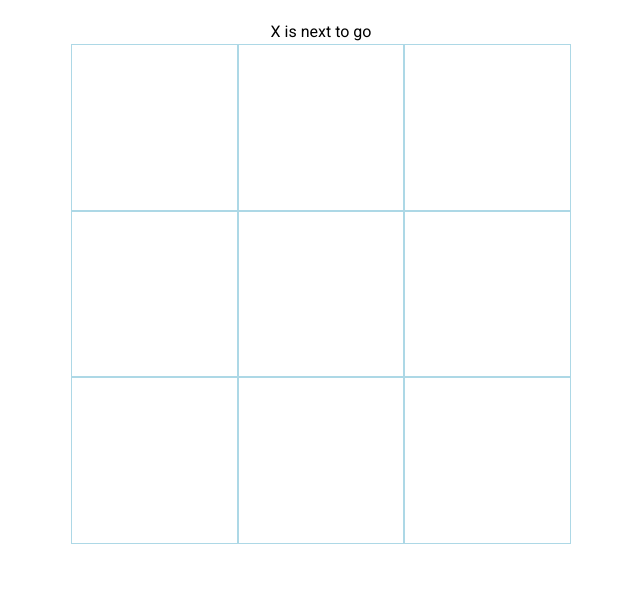
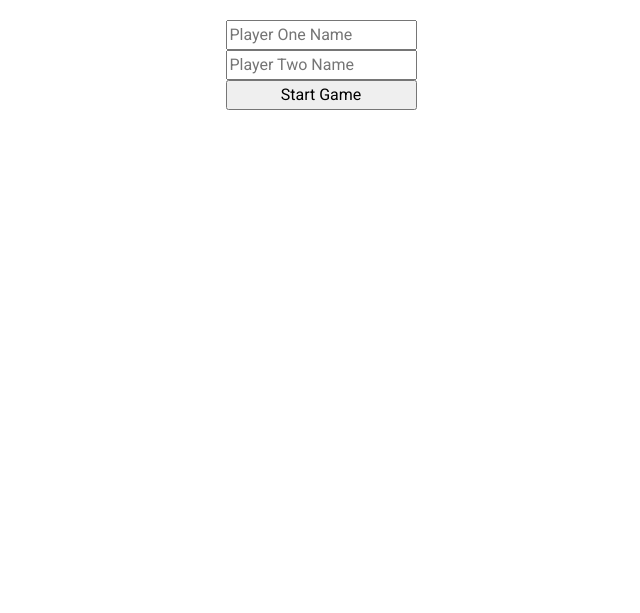
Before and after one commit to DarthWHO/odin-tic-tac-toe, a plain HTML site: page index.html in a window 1280 px wide. Shown: the whole page, without its empty margins (319-959 px from the left). Drawn offline with Linux system fonts and the light colour scheme.

Commit message:
added button to start and inputs for names - need to grab names and use

```diff
--- a/index.html
+++ b/index.html
@@ -16,9 +16,23 @@
   </head>
   <body>
     <div class="container">
-      <div class="game-info">Human player is next</div>
-      <div class="board">
+      <div class="game-info">
+        <input
+          type="text"
+          name="playerOne"
+          id="playerOne"
+          placeholder="Player One Name"
+        />
+        <input
+          type="text"
+          name="playerTwo"
+          id="playerTwo"
+          placeholder="Player Two Name"
+        />
+        <button id="startBtn">Start Game</button>
+        <div class="info"></div>
       </div>
+      <div class="board"></div>
     </div>
 
     <script src="./scripts/script.js" async defer></script>
--- a/scripts/script.js
+++ b/scripts/script.js
@@ -1,17 +1,20 @@
 const board = document.querySelector(".board");
-const gameInfoDisplay = document.querySelector(".game-info");
+const gameInfoDisplay = document.querySelector(".info");
+const startButton = document.getElementById("startBtn");
 const gridArray = ["", "", "", "", "", "", "", "", ""];
 
+startButton.addEventListener("click", handleClickStart);
+
 function Game() {
-  const computerPlayer = "O";
-  const humanPlayer = "X";
-  const randomPlayer = Math.random() < 0.5 ? humanPlayer : computerPlayer;
+  const playerOne = "O";
+  const playerTwo = "X";
+  const randomPlayer = Math.random() < 0.5 ? playerOne : playerTwo;
   let currentPlayer = randomPlayer;
   let isGameOver = false;
   let winner = null;
   const setPlayer = function togglePlayer() {
     currentPlayer =
-      currentPlayer === humanPlayer ? computerPlayer : humanPlayer;
+      currentPlayer === playerOne ? playerTwo : playerOne;
     gameInfoDisplay.textContent = `${currentPlayer} is next to go`;
   };
   const getCurrentPlayer = function getCurrentPlayer() {
@@ -92,4 +95,7 @@ function checkWinner() {
   }
 }
 
-resetGame();
+function handleClickStart() {
+
+  resetGame();
+}
--- a/styles/styles.css
+++ b/styles/styles.css
@@ -82,7 +82,7 @@ html {
 
 .game-info {
   grid-row: 1 / 2;
-  display: flex;
+  display: grid;
   align-items: center;
   justify-content: center;
 }
```
